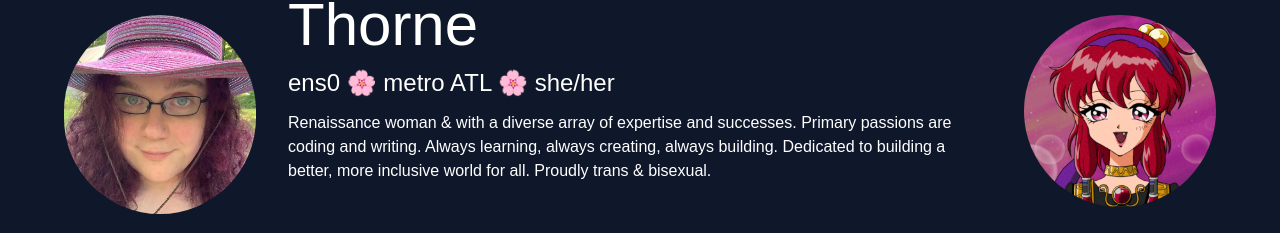
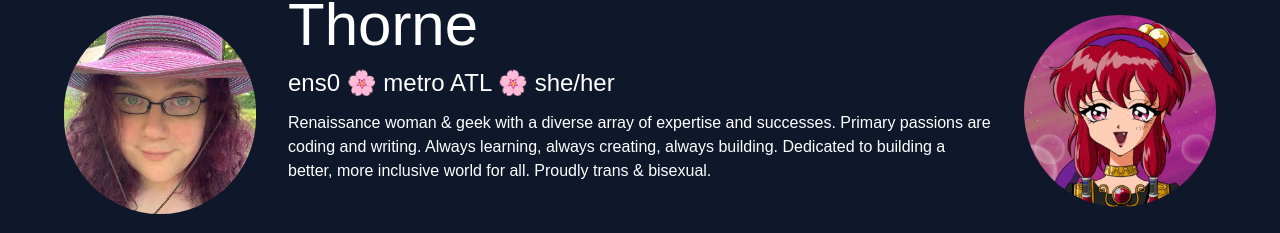
Before and after one commit to ExistentialEnso/ens0-me, a Next.js app: page / in a window 1280 px wide. Shown: the part 137-370 px from the top of the page. Built offline with nearby package versions, Linux system fonts and the light colour scheme; a web font is replaced by a local one.

Commit message:
Copy fix

```diff
--- a/src/app/page.tsx
+++ b/src/app/page.tsx
@@ -12,7 +12,7 @@ export default function Home() {
         <Heading size={3}>ens0 🌸 metro ATL 🌸 she/her</Heading>
 
         <p className="mb-12">
-            Renaissance woman &amp; with a diverse array of expertise and successes. Primary passions are coding and writing. Always learning, always creating, always building. Dedicated to building a better, more inclusive world for all. Proudly trans &amp; bisexual.
+            Renaissance woman &amp; geek with a diverse array of expertise and successes. Primary passions are coding and writing. Always learning, always creating, always building. Dedicated to building a better, more inclusive world for all. Proudly trans &amp; bisexual.
         </p>
 
         <Image
```
